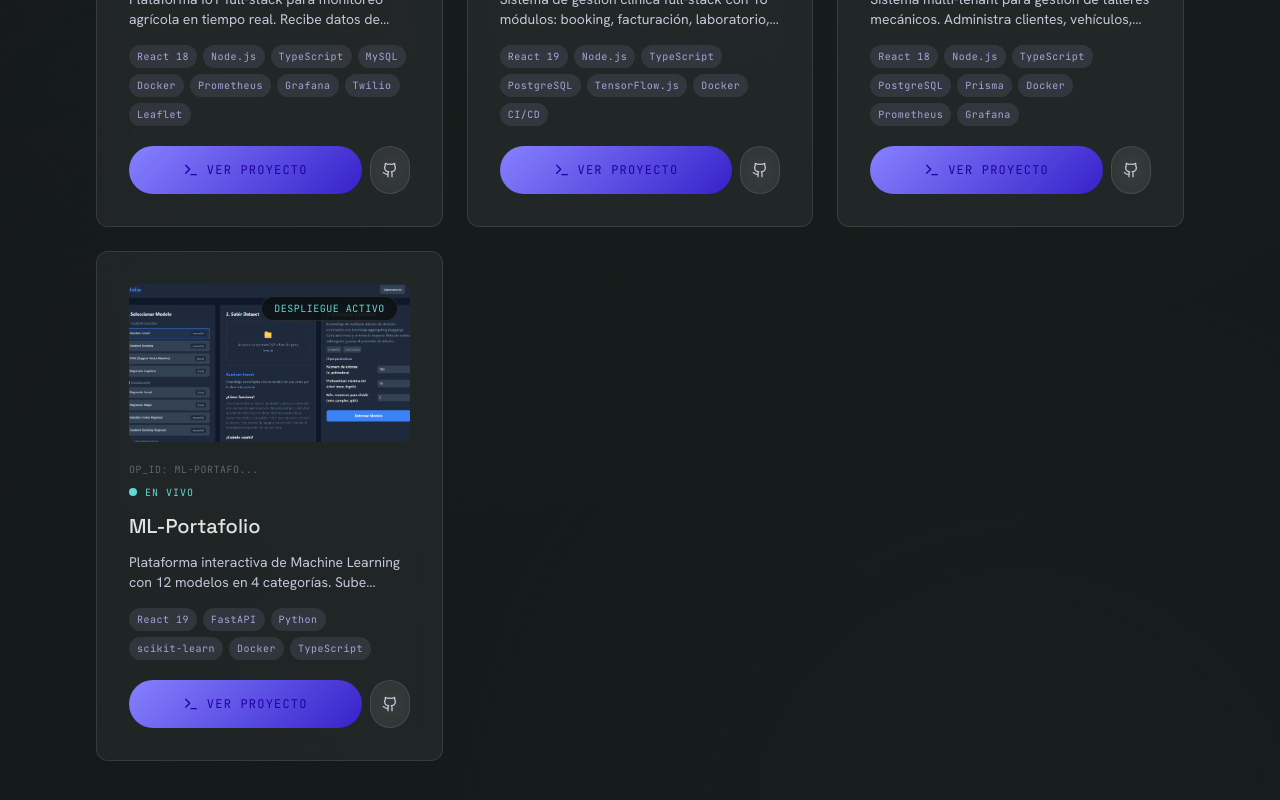
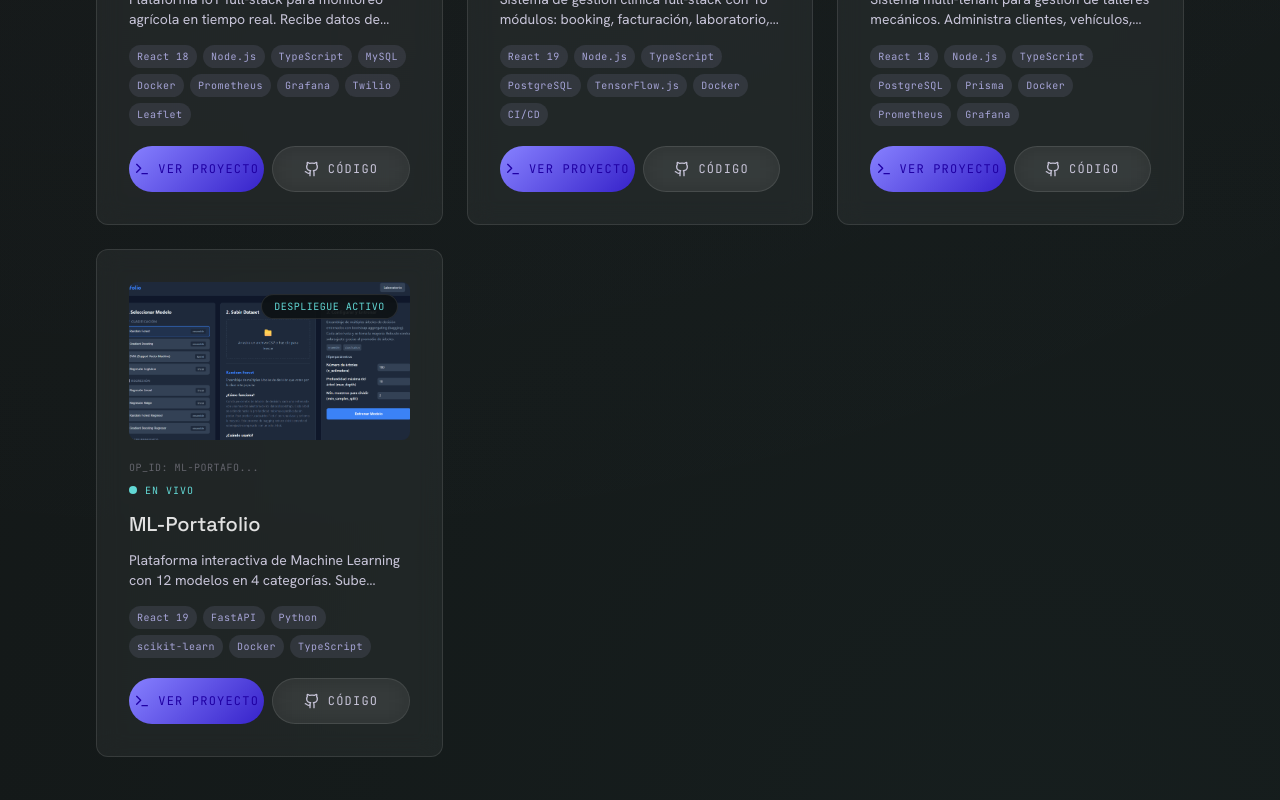
Before and after one commit to bentlyy/Portafolio-Web-, a Next.js app: page / in a window 1280 px wide. Shown: the part 3240-4040 px from the top of the page. Built offline with nearby package versions, Linux system fonts and the light colour scheme.

Commit message:
Botones del mismo tamaño con flex-1 y texto ambos

```diff
--- a/src/components/Projects.tsx
+++ b/src/components/Projects.tsx
@@ -107,7 +107,7 @@ export default function Projects() {
                   href={project.demo}
                   target="_blank"
                   rel="noopener noreferrer"
-                  className="pill-gradient w-full py-3.5 rounded-full flex items-center justify-center gap-2 font-mono text-xs text-on-primary uppercase tracking-widest"
+                  className="pill-gradient flex-1 py-3.5 rounded-full flex items-center justify-center gap-2 font-mono text-xs text-on-primary uppercase tracking-widest"
                 >
                   <Terminal size={16} />
                   VER PROYECTO
@@ -116,9 +116,10 @@ export default function Projects() {
                   href={project.github}
                   target="_blank"
                   rel="noopener noreferrer"
-                  className="w-12 h-12 rounded-full glass-panel inline-flex items-center justify-center text-on-surface-variant hover:text-primary hover:border-primary/40 transition-all"
+                  className="glass-panel flex-1 py-3.5 rounded-full flex items-center justify-center gap-2 font-mono text-xs text-on-surface-variant hover:text-primary hover:border-primary/40 uppercase tracking-widest transition-all duration-300"
                 >
                   <Github size={16} />
+                  CÓDIGO
                 </a>
               </div>
             </motion.div>
```
